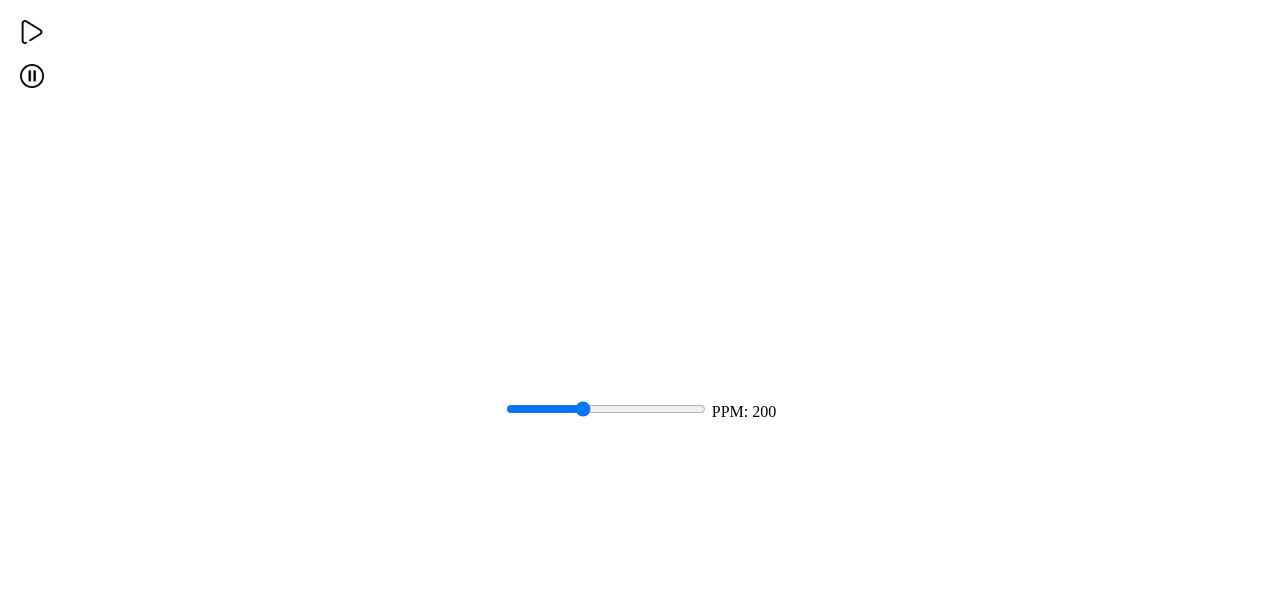
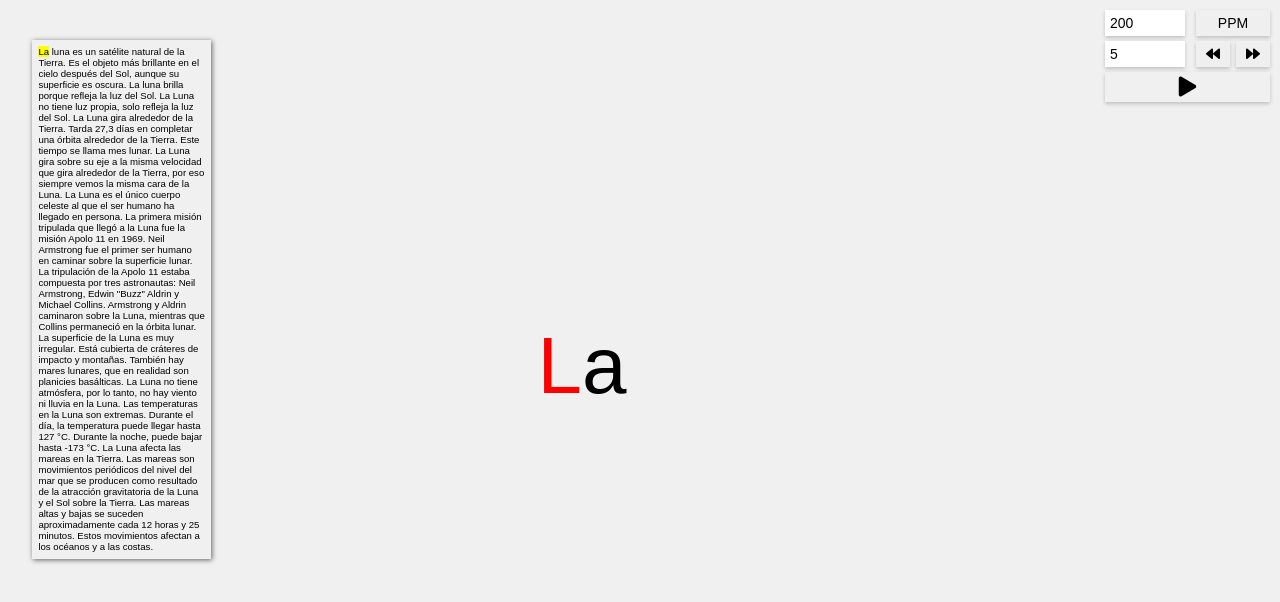
Before and after one commit to charlienms/Lectura-Veloz, a plain HTML site: page index.html in a window 1280 px wide. Drawn offline with Linux system fonts and the light colour scheme.

Commit message:
Add files via upload

```diff
--- a/index.html
+++ b/index.html
@@ -1,26 +1,36 @@
 <!DOCTYPE html>
-<html lang="es">
+<html lang="en">
 <head>
     <meta charset="UTF-8">
     <meta name="viewport" content="width=device-width, initial-scale=1.0">
-    <title>Impresión de Palabras</title>
+    <title>Lectura Veloz</title>
     <link rel="stylesheet" href="styles.css">
+    <link rel="stylesheet" href="https://cdnjs.cloudflare.com/ajax/libs/font-awesome/5.15.3/css/all.min.css">
 </head>
 <body>
-    <div id="output"></div>
-    <div>
-        <input type="range" id="speedSlider" min="200" max="1000" value="500" step="100">
-        <label for="speedSlider">PPM: <span id="speedValue">200</span></label>
+    <div class="controls">
+        <div class="controls-column">
+            <div class="input-group">
+                <input type="number" id="wpmInput" placeholder="Palabras por minuto" min="10" step="10" value="200">
+                <button onclick="changeSpeed()">PPM</button>
+            </div>
+        </div>
+        <div class="controls-column">
+            <div class="input-group">
+                <input type="number" id="wordsInput" placeholder="Palabras a avanzar/retroceder" min="1" step="1" value="5">
+                <button onclick="moveWords(-1)"><i class="fas fa-backward"></i></button>
+                <button onclick="moveWords(1)"><i class="fas fa-forward"></i></button>
+            </div>
+        </div>
+        <div class="controls-column">
+            <button id="playPauseButton" onclick="togglePlayPause()"><i id="playPauseIcon" class="fas fa-play"></i></button>
+        </div>
     </div>
-    <div class="button-container">
-        <div id="btnContainer">
-            <button id="btnPlay">
-                <img src="play.png" alt="Play Icon">
-            </button>
-            <button id="btnPause">
-                <img src="pausa.png" alt="Pause Icon">
-            </button>
-        </div>
+    <div class="container">
+        <div class="word-display" id="wordDisplay">Hola</div>
+    </div>
+    <div class="telepronter">
+        <div class="text-display" id="textDisplay"></div>
     </div>
 
     <script src="script.js"></script>
--- a/script.js
+++ b/script.js
@@ -1,100 +1,105 @@
-const palabras = [
-    "Había", "una", "vez", "en", "el", "lejano", "reino", "de", "Encantoville,", "un", "pueblo", "encantador",
-    "donde", "la", "magia", "fluía", "como", "el", "aire", "que", "respiraban", "sus", "habitantes.", "En", "este",
-    "mágico", "rincón", "del", "mundo", "vivía", "una", "niña", "llamada", "Isabella,", "cuya", "curiosidad", "era",
-    "tan", "grande", "como", "la", "inmensidad", "del", "cielo", "nocturno.", "Un", "día,", "mientras", "paseaba",
-    "por", "las", "pintorescas", "calles", "de", "Encantoville,", "Isabella", "sintió", "la", "llamada", "de",
-    "la", "aventura.", "Decidió", "explorar", "el", "bosque", "mágico", "que", "se", "erguía", "majestuosamente",
-    "cerca", "de", "su", "acogedora", "casa.", "Caminó", "entre", "árboles", "altos", "que", "parecían", "tocar",
-    "el", "cielo", "y", "flores", "brillantes", "que", "iluminaban", "el", "camino", "con", "colores", "deslumbrantes.",
-    "El", "bosque", "resonaba", "con", "susurros", "mágicos", "y", "el", "murmullo", "del", "arroyo", "que", "corría",
-    "junto", "a", "ella.", "De", "repente,", "entre", "las", "sombras", "del", "bosque,", "Isabella", "se", "encontró",
-    "con", "una", "criatura", "mágica", "que", "brillaba", "con", "una", "luz", "resplandeciente.", "La", "criatura",
-    "se", "le", "acercó", "y", "le", "preguntó:", "'Hola,", "¿dónde", "estás?", "¿Quieres", "acompañarme", "en", "una",
-    "aventura?'", "Isabella", "sonrió", "con", "emoción", "y", "respondió:", "'¡Claro!", "Vamos", "juntos.'",
-    "Emocionada", "por", "la", "perspectiva", "de", "una", "nueva", "aventura,", "Isabella", "y", "la", "criatura",
-    "mágica", "se", "adentraron", "en", "el", "bosque.", "A", "cada", "paso,", "descubrían", "maravillas", "ocultas",
-    "y", "se", "encontraban", "con", "seres", "mágicos", "que", "saludaban", "a", "Isabella", "con", "cánticos", "melódicos.",
-    "El", "bosque", "se", "volvía", "más", "denso", "y", "misterioso,", "y", "la", "luz", "del", "sol", "se", "filtraba",
-    "entre", "las", "hojas", "creando", "un", "tapiz", "de", "luces", "y", "sombras.", "Isabella", "se", "maravillaba",
-    "con", "cada", "rincón", "del", "bosque", "y", "se", "preguntaba", "qué", "otras", "aventuras", "le", "depararía",
-    "este", "mágico", "lugar."
-];
+let text = `La luna es un satélite natural de la Tierra. Es el objeto más brillante en el cielo después del Sol, aunque su superficie es oscura. La luna brilla porque refleja la luz del Sol. La Luna no tiene luz propia, solo refleja la luz del Sol. La Luna gira alrededor de la Tierra. Tarda 27,3 días en completar una órbita alrededor de la Tierra. Este tiempo se llama mes lunar. La Luna gira sobre su eje a la misma velocidad que gira alrededor de la Tierra, por eso siempre vemos la misma cara de la Luna.
+La Luna es el único cuerpo celeste al que el ser humano ha llegado en persona. La primera misión tripulada que llegó a la Luna fue la misión Apolo 11 en 1969. Neil Armstrong fue el primer ser humano en caminar sobre la superficie lunar. La tripulación de la Apolo 11 estaba compuesta por tres astronautas: Neil Armstrong, Edwin "Buzz" Aldrin y Michael Collins. Armstrong y Aldrin caminaron sobre la Luna, mientras que Collins permaneció en la órbita lunar.
+La superficie de la Luna es muy irregular. Está cubierta de cráteres de impacto y montañas. También hay mares lunares, que en realidad son planicies basálticas. La Luna no tiene atmósfera, por lo tanto, no hay viento ni lluvia en la Luna. Las temperaturas en la Luna son extremas. Durante el día, la temperatura puede llegar hasta 127 °C. Durante la noche, puede bajar hasta -173 °C.
+La Luna afecta las mareas en la Tierra. Las mareas son movimientos periódicos del nivel del mar que se producen como resultado de la atracción gravitatoria de la Luna y el Sol sobre la Tierra. Las mareas altas y bajas se suceden aproximadamente cada 12 horas y 25 minutos. Estos movimientos afectan a los océanos y a las costas.`;
 
-let indice = 0;
-let intervalo;
-let velocidad = 200;
-let pausado = false;
+// Convertimos el texto en un array de palabras
+let words = text.split(/\s+/);
 
-function imprimirPalabra() {
-    if (pausado) {
-        return;
-    }
+let index = 0;
+let wpm = 200;
+let interval;
 
-    const palabra = palabras[indice];
-    const longitud = palabra.length;
-    const mitad = Math.floor(longitud / 2);
+function updateWord() {
+    let word = words[index];
+    let midIndex = 0;
+    document.getElementById('wordDisplay').innerHTML = "<span class='left-word'>" + word.substring(0, midIndex) + "</span>" +
+        "<span class='highlight-letter'>" + word[midIndex] + "</span>" +
+        word.substring(midIndex + 1);
 
-    const palabraFormateada =
-        '<div class="center-container">' +
-        palabra.substring(0, mitad) +
-        '<span>' +
-        palabra.charAt(mitad) +
-        '</span>' +
-        palabra.substring(mitad + 1) +
-        '</div>';
+    updateTeleprompter();
+}
 
-    document.getElementById('output').innerHTML = palabraFormateada;
-    indice++;
+function updateTeleprompter() {
+    let textDisplay = document.getElementById('textDisplay');
+    let highlightedText = words.map((w, i) => {
+        if (i === index) {
+            return `<span class='highlight-word'>${w}</span>`;
+        } else {
+            return w;
+        }
+    }).join(' ');
+    textDisplay.innerHTML = highlightedText;
+}
 
-    if (indice >= palabras.length) {
-        clearInterval(intervalo);
+function togglePlayPause() {
+    let button = document.getElementById('playPauseIcon');
+    if (interval) {
+        clearInterval(interval);
+        interval = null;
+        button.classList.remove('fa-pause');
+        button.classList.add('fa-play');
+    } else {
+        interval = setInterval(() => {
+            if (index < words.length - 1) {
+                index++;
+                updateWord();
+            } else {
+                clearInterval(interval);
+                interval = null;
+            }
+        }, 60000 / wpm);
+        button.classList.remove('fa-play');
+        button.classList.add('fa-pause');
     }
 }
 
-function pausarImpresion() {
-    pausado = true;
-    document.getElementById('btnPauseImg').src = 'play_pausa.png';
-    document.getElementById('btnPause').setAttribute('onclick', 'reanudarImpresion()');
-    actualizarVelocidad(); // Agrega esta línea para actualizar la velocidad al pausar
+function pause() {
+    clearInterval(interval);
+    interval = null;
+    document.getElementById('playPauseIcon').classList.remove('fa-pause');
+    document.getElementById('playPauseIcon').classList.add('fa-play');
 }
 
-function reanudarImpresion() {
-    pausado = false;
-    document.getElementById('btnPauseImg').src = 'pausa.png';
-    document.getElementById('btnPause').setAttribute('onclick', 'pausarImpresion()');
-    actualizarVelocidad(); // Agrega esta línea para actualizar la velocidad al reanudar
-}
-
-function actualizarVelocidad() {
-    velocidad = 60000 / document.getElementById('speedSlider').value;
-    document.getElementById('speedValue').innerText = document.getElementById('speedSlider').value;
-    if (!pausado && intervalo) {
-        clearInterval(intervalo);
-        intervalo = setInterval(imprimirPalabra, velocidad);
+function play() {
+    if (!interval) {
+        interval = setInterval(() => {
+            if (index < words.length - 1) {
+                index++;
+                updateWord();
+            } else {
+                clearInterval(interval);
+                interval = null;
+            }
+        }, 60000 / wpm);
+        document.getElementById('playPauseIcon').classList.remove('fa-play');
+        document.getElementById('playPauseIcon').classList.add('fa-pause');
     }
 }
 
-function iniciarImpresion() {
-    if (intervalo) {
-        clearInterval(intervalo);
+function changeSpeed() {
+    let newWpm = parseInt(document.getElementById('wpmInput').value);
+    wpm = Math.max(10, newWpm);
+    if (interval) {
+        clearInterval(interval);
+        interval = setInterval(() => {
+            if (index < words.length - 1) {
+                index++;
+                updateWord();
+            } else {
+                clearInterval(interval);
+                interval = null;
+            }
+        }, 60000 / wpm);
     }
-    indice = 0;
-    pausado = false;
-    document.getElementById('speedSlider').value = 500; // Establecer el valor predeterminado del slider
-    actualizarVelocidad();
-    intervalo = setInterval(imprimirPalabra, velocidad);
 }
 
+function moveWords(direction) {
+    let numWords = parseInt(document.getElementById('wordsInput').value) * direction;
+    pause();
+    index = Math.max(0, Math.min(words.length - 1, index + numWords));
+    updateWord();
+}
 
-
-document.getElementById('btnPause').addEventListener('click', function () {
-    if (pausado) {
-        reanudarImpresion();
-    } else {
-        pausarImpresion();
-    }
-});
-
-document.getElementById('speedSlider').addEventListener('input', actualizarVelocidad);
-document.getElementById('btnPlay').addEventListener('click', iniciarImpresion);
+updateWord();
+updateTeleprompter();
--- a/styles.css
+++ b/styles.css
@@ -1,54 +1,104 @@
 body {
-    background-color: #ffffff;
-    font-family: 'Times New Roman', serif;
-    text-align: center;
+    display: flex;
+    justify-content: center;
+    align-items: center;
+    height: 100vh;
+    background-color: #f0f0f0;
+    margin: 0;
+    font-family: Arial, sans-serif;
+}
+
+.container {
+    position: absolute;
+    top: 40%;
+    right: 58%;
+}
+
+.word-display {
+    font-size: 5rem;
+    position: absolute; /* To center highlight-letter inside it */
+}
+
+.controls {
+    position: absolute;
+    top: 10px;
+    right: 10px;
+    display: flex;
+    flex-direction: column;
+    gap: 5px;
+}
+
+.controls-column {
+    display: flex;
+    flex-direction: row;
+    align-items: center;
+}
+
+.input-group {
+    width: 100%;
     display: flex;
     align-items: center;
-    justify-content: center;
-    flex-direction: column;
-    height: 100vh;
-    margin: 0;
-    padding: 0;
+    gap: 6px;
 }
 
-#output {
-    font-size: 24px;
-    position: relative;
-    margin-bottom: 20px;
+.input-group input {
+    width: 70px;
+    padding: 5px;
+    font-size: 14px;
+    margin-right: 5px;
+    border: none;
+    box-shadow: 0 2px 4px rgba(0, 0, 0, 0.2);
+    transition: box-shadow 0.3s ease;
 }
 
-.button-container {
-    position: absolute;
-    top: 10px;
-    left: 10px;
+.input-group button {
+    width: 100%;
+    padding: 5px 10px;
+    font-size: 14px;
+    border: none;
+    cursor: pointer;
+    box-shadow: 0 2px 4px rgba(0, 0, 0, 0.2);
 }
 
-#btnContainer {
+#playPauseButton {
+    width: 100%;
+    padding: 3%;
     display: flex;
-    flex-direction: column;
+    justify-content: center;
+    align-items: center;
+    background-color:  #f0f0f0;
+    border: none;
+    box-shadow: 0 2px 4px rgba(0, 0, 0, 0.2);
+    cursor: pointer;
 }
 
-#btnPlay, #btnPause {
-    font-size: 0;
-    padding: 10px;
-    cursor: pointer;
-    background: none;
-    border: none;
+#playPauseButton i {
+    font-size: 20px;
 }
 
-#btnPlay img, #btnPause img {
-    width: 24px; /* Ajusta el ancho según tus preferencias */
-    height: 24px; /* Ajusta la altura según tus preferencias */
+#playPauseButton:hover {
+    background-color: #e2e2e2;
 }
 
-.center-container {
-    display: inline-block;
+.input-group button:hover {
+    background-color: #e2e2e2;
 }
 
-.center-container span {
+.telepronter {
+    position: absolute;
+    top: 5%;
+    left: 2.5%;
+    width: 13%;
+    padding: 0.5%;
+    border: none;
+    box-shadow: 1px 1px 5px rgba(0, 0, 0, 0.6); /* Sombra sutil */
+    font-size: 60%; /* Tamaño del texto */
+}
+
+.highlight-word {
+    background-color: yellow;
+}
+
+.highlight-letter {
     color: red;
 }
-
-#speedSlider {
-    width: 200px;
-}
```
